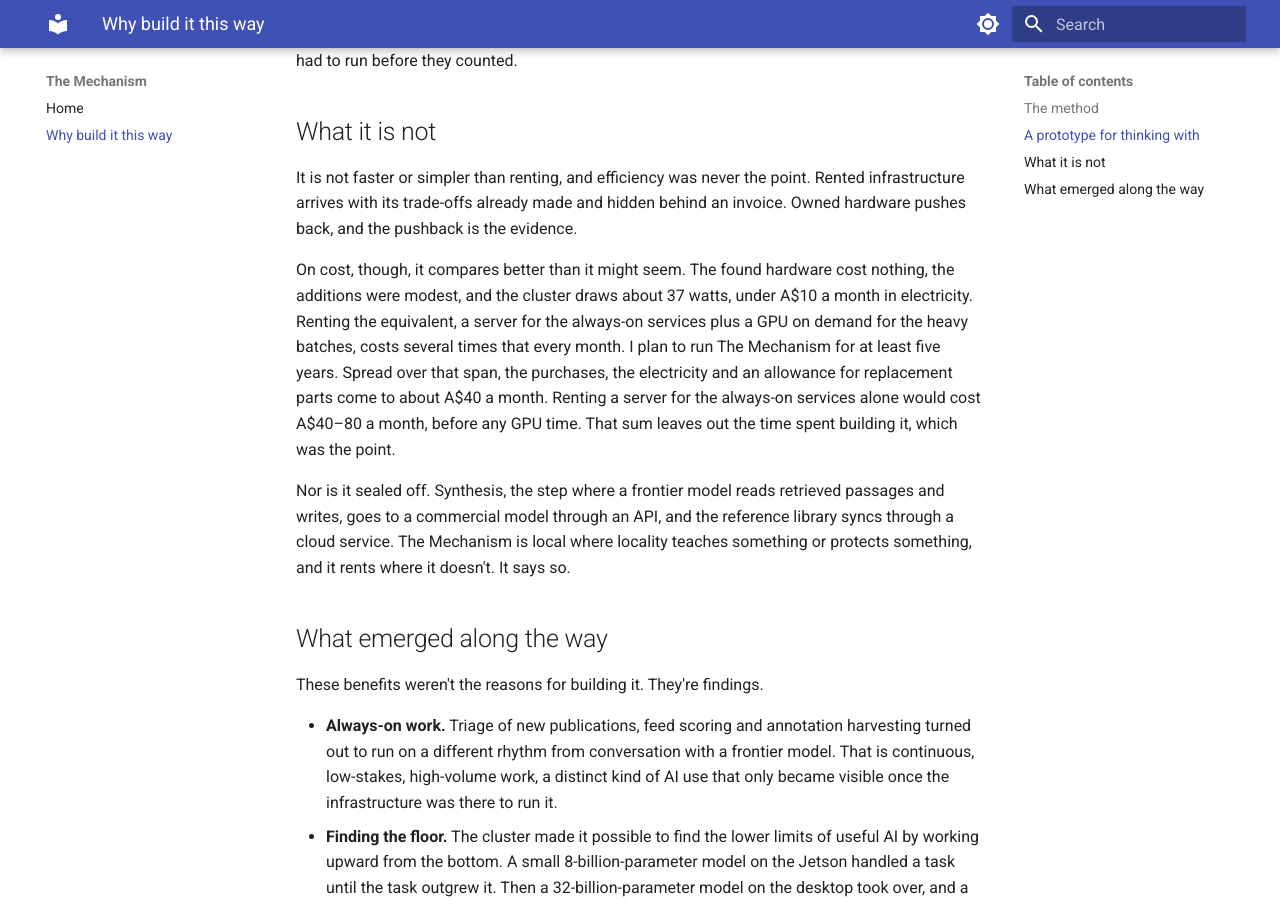
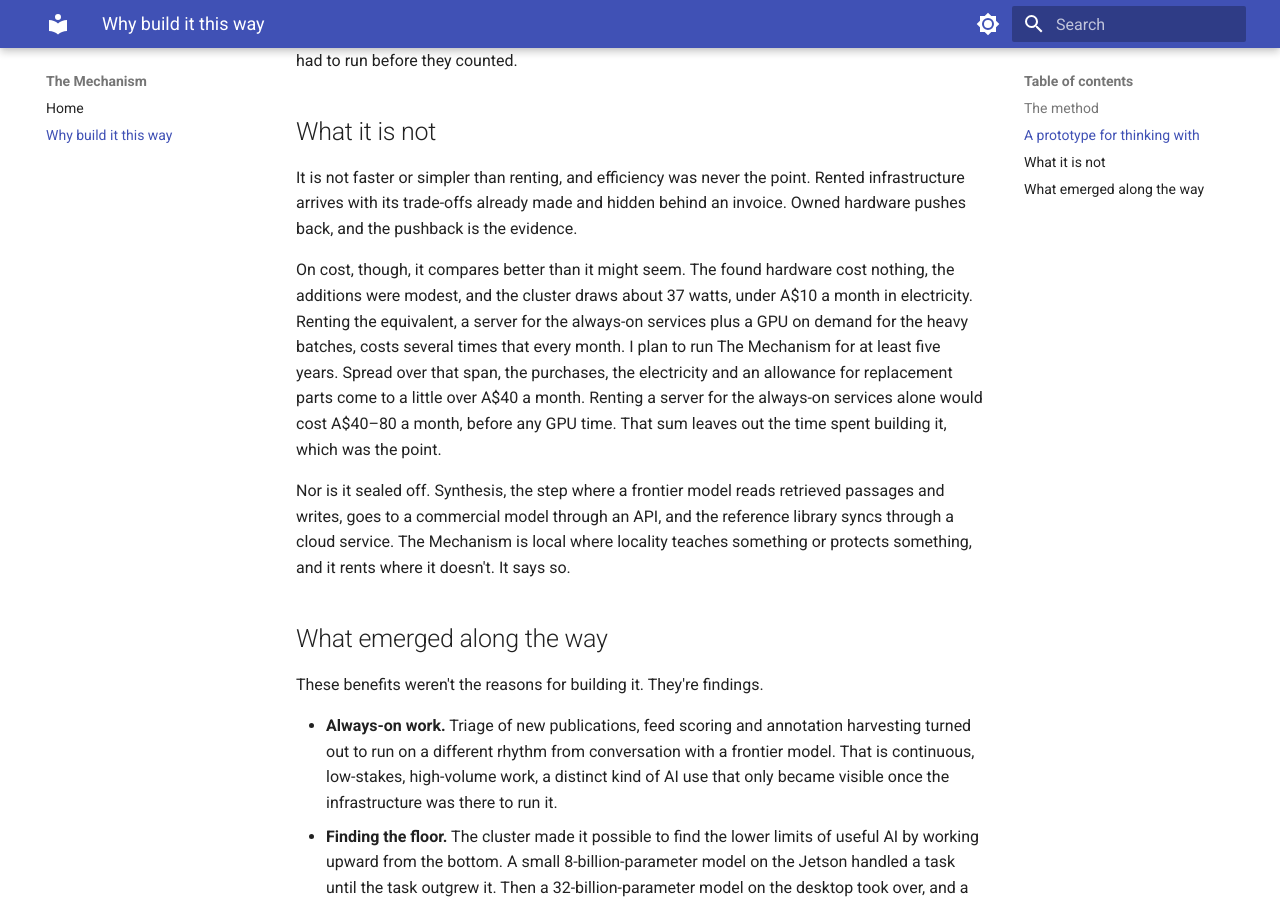
Before and after one commit to jamessmithies/the-mechanism-project, an MkDocs documentation site: the page built from docs/why.md, in a window 1280 px wide and 900 px high, scrolled down 843 px. Built offline with MkDocs 1.6.1 and Material for MkDocs 9.7.7, drawn with Linux system fonts in a browser that asks for light colours.

Commit message:
why: five-year cost is a little over A$40 a month
Co-Authored-By: Claude Opus 5.5 <noreply@anthropic.com>

```diff
--- a/docs/why.md
+++ b/docs/why.md
@@ -39,7 +39,7 @@ additions were modest, and the cluster draws about 37 watts, under A$10 a month
 Renting the equivalent, a server for the always-on services plus a GPU on demand for the heavy
 batches, costs several times that every month. I plan to run The Mechanism for at least five years.
 Spread over that span, the purchases, the electricity and an allowance for replacement parts come to
-about A$40 a month. Renting a server for the always-on services alone would cost A$40–80 a month,
+a little over A$40 a month. Renting a server for the always-on services alone would cost A$40–80 a month,
 before any GPU time. That sum leaves out the time
 spent building it, which was the point.
 
```
